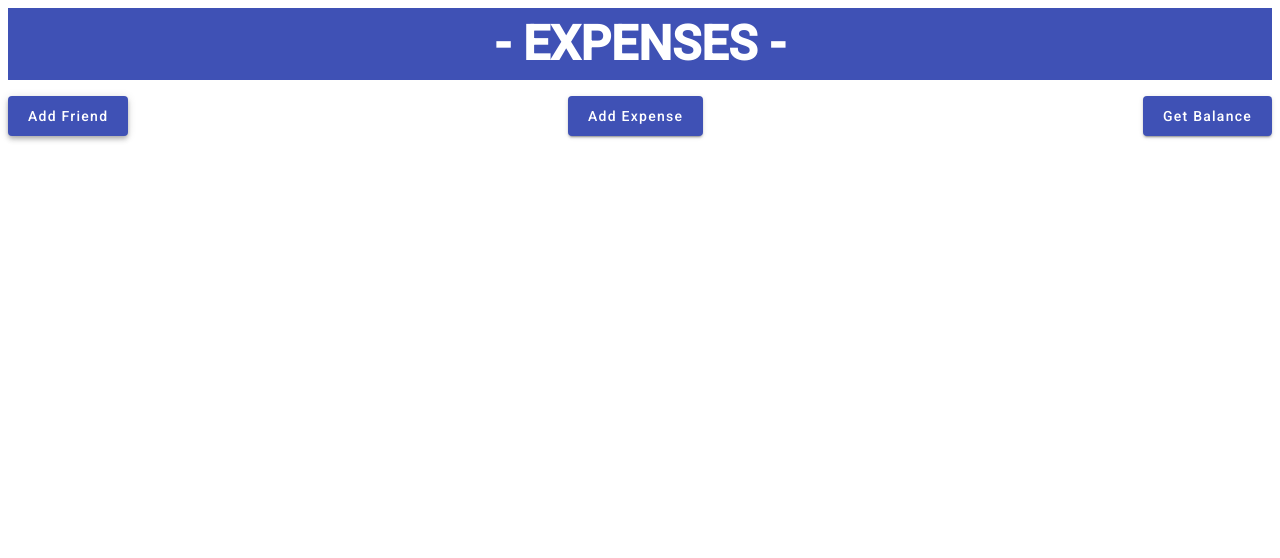
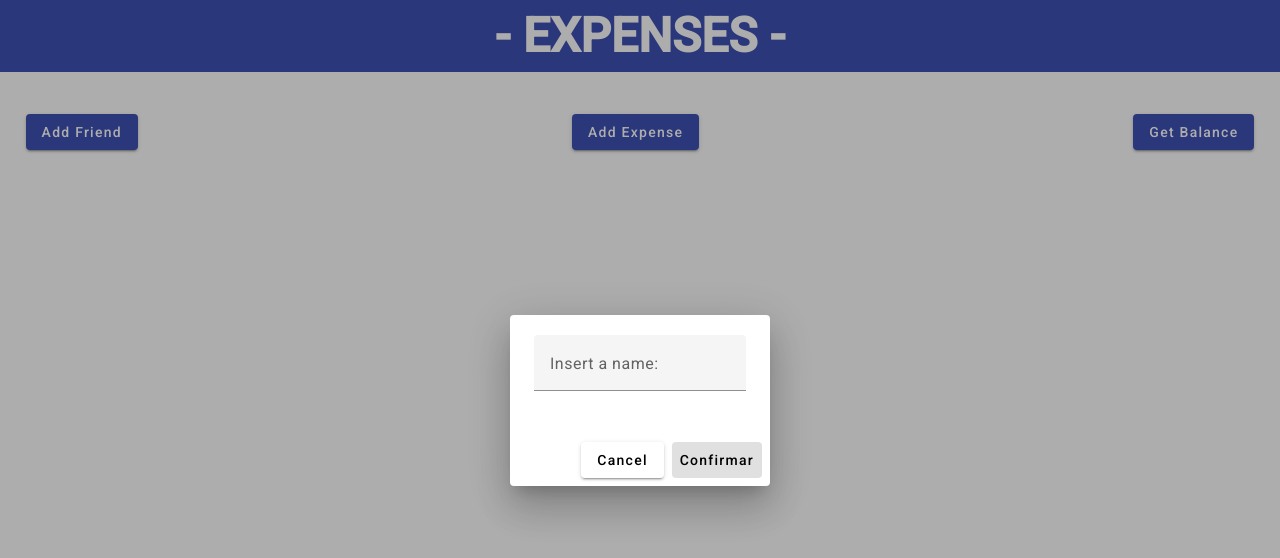
Before and after one commit to Becarios-Autentia/expenses-web-app, an Angular app: page / in a window 1280 px wide. Both pictures are taken after a click on the button "Add Friend". Shown: the top 558 px of the page. Built offline with nearby package versions, Linux system fonts and the light colour scheme.

Commit message:
Add friend dialog v1

```diff
--- /dev/null
+++ b/src/app/home/friend-dialog/friend-dialog.component.ts
@@ -0,0 +1,23 @@
+import { Component, Inject } from '@angular/core';
+import {MatDialog, MatDialogRef, MAT_DIALOG_DATA } from '@angular/material/dialog';
+
+
+@Component({
+  selector: 'friend-dialog',
+  templateUrl: 'friend-dialog.html',
+})
+
+export class FriendDialog {
+
+
+  constructor(
+    @Inject(MAT_DIALOG_DATA) public data: string,
+    private dialogRef: MatDialogRef<FriendDialog>) {}
+
+    onCancelUserDialog(): void {
+      this.dialogRef.close();
+    }
+
+
+
+}
--- /dev/null
+++ b/src/app/home/friend-dialog/friend-dialog.html
@@ -0,0 +1,10 @@
+<mat-dialog-content>
+  <mat-form-field appearance="fill">
+    <mat-label>Insert a name: </mat-label>
+    <input matInput [(ngModel)]="data">
+  </mat-form-field>
+</mat-dialog-content>
+<mat-dialog-actions align="end">
+  <button mat-raised-button mat-dialog-close tabindex="-1">Cancel</button>
+  <button mat-button [mat-dialog-close]="data" cdkFocusInitial>Confirmar</button>
+</mat-dialog-actions>
--- a/src/app/home/home.component.html
+++ b/src/app/home/home.component.html
@@ -1,8 +1,8 @@
-<section style="display: flex; justify-content: space-between;">
-  <button mat-raised-button color="primary" style="padding: 20px;">Add Friend</button>
+<section style="display: flex; justify-content: space-between; padding: 2%;">
+  <button mat-raised-button color="primary" (click)="openFriendDialog()">Add Friend</button>
 
-  <button mat-raised-button color="primary" style="padding: 20px;">Add Expense</button>
+  <button mat-raised-button color="primary">Add Expense</button>
 
-  <button mat-raised-button color="primary" style="padding: 20px;">Get Balance</button>
+  <button mat-raised-button color="primary">Get Balance</button>
 
 </section>
--- a/src/app/home/home.component.ts
+++ b/src/app/home/home.component.ts
@@ -1,4 +1,6 @@
 import { Component } from '@angular/core';
+import {MatDialog, MatDialogConfig} from '@angular/material/dialog';
+import { FriendDialog } from './friend-dialog/friend-dialog.component';
 
 @Component({
   selector: 'app-home',
@@ -7,4 +9,25 @@ import { Component } from '@angular/core';
 })
 export class HomeComponent {
 
+  friend = "";
+
+  constructor(public dialog: MatDialog) {
+  }
+
+  openFriendDialog(){
+    const dialogRef = this.dialog.open(FriendDialog,{
+      data: this.friend, autoFocus: true
+    })
+
+    dialogRef.afterClosed().subscribe((result: string) => {
+      if (result){
+        console.log('The dialog was closed');
+        this.friend = result;
+        console.log(this.friend);
+      }
+      else
+        console.log("Aborted!")
+    });
+  }
+
 }
--- a/src/styles.css
+++ b/src/styles.css
@@ -6,3 +6,8 @@
 $my-palette: mat.$indigo-palette;
 
 @include mat.core();
+
+
+
+html, body { height: 100%; }
+body { margin: 0; font-family: Roboto, "Helvetica Neue", sans-serif; }
```
Also changed, not shown: src/app/app.module.ts (+11 -3 lines).
